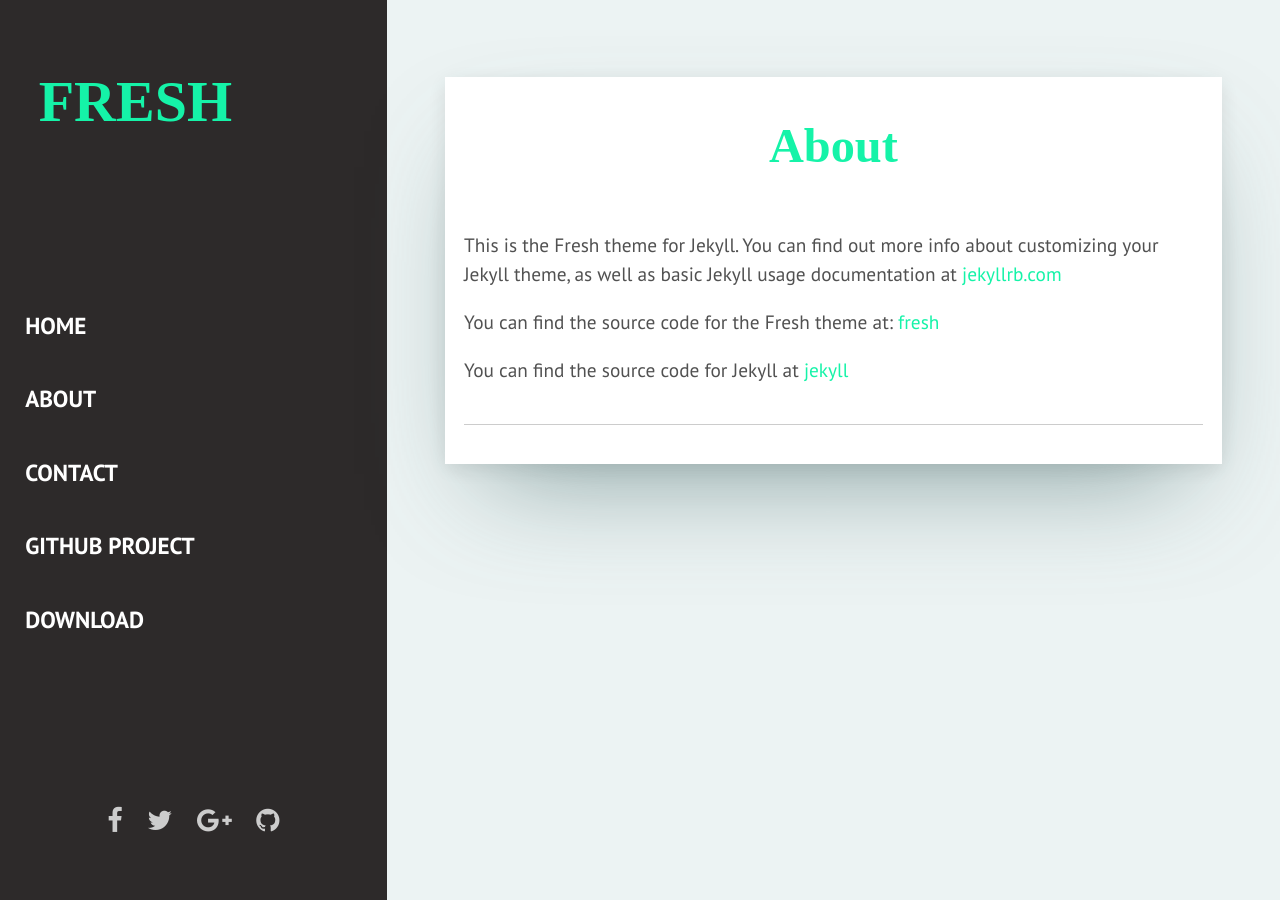
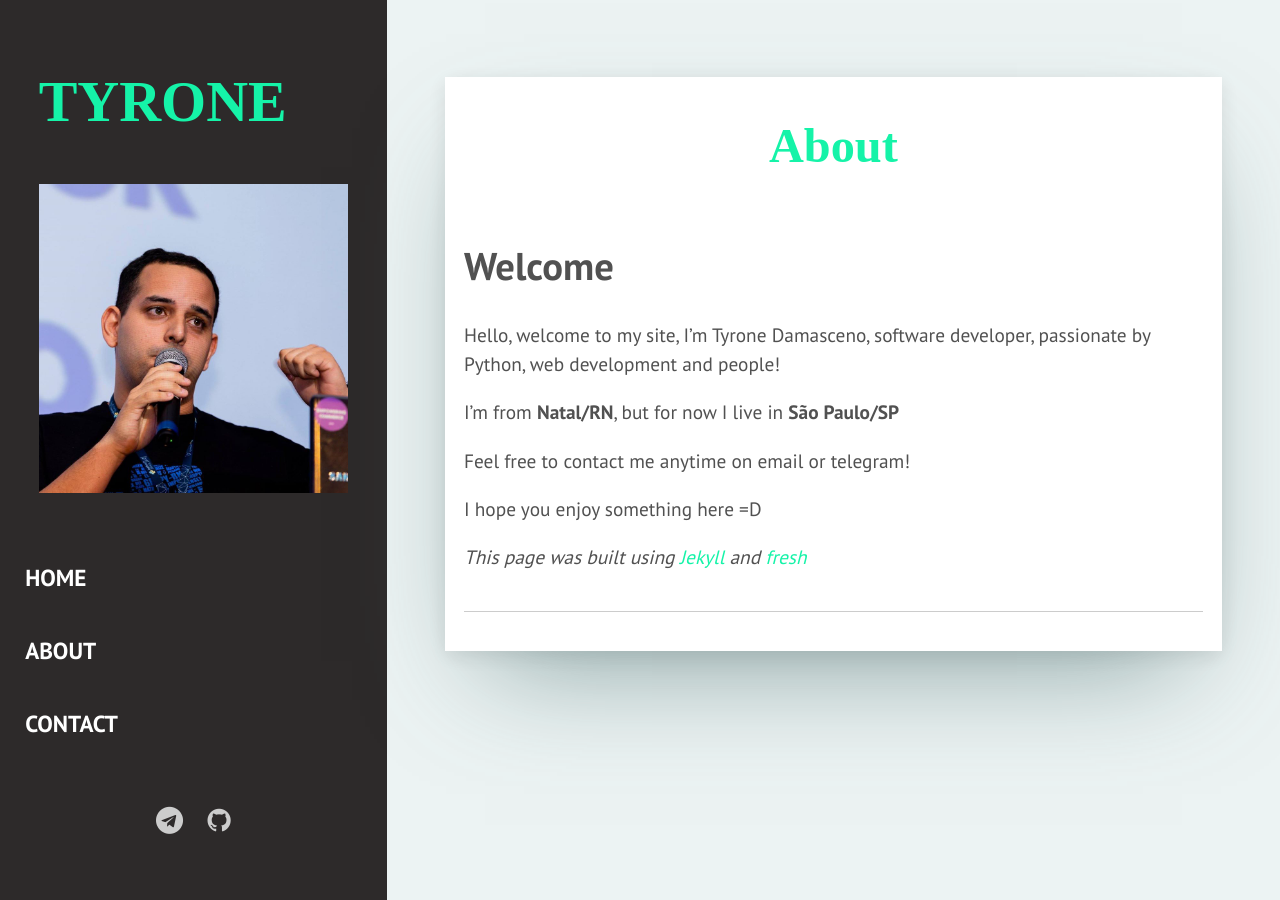
Before and after one commit to tyronedamasceno/tyronedamasceno.github.io, a Jekyll site: the page built from _pages/about.html, in a window 1280 px wide. Built offline with Jekyll 4.4.1, drawn with Linux system fonts in a browser that asks for light colours; some web fonts are replaced; comment, search, counter and statistics services are not loaded.

Commit message:
Some adjustments

```diff
--- a/_config.yml
+++ b/_config.yml
@@ -1,24 +1,22 @@
 # Profile information
-name: Fresh
+name: Tyrone
 title: Tyrone Damasceno - Personal site
 description: > # this means to ignore newlines until "baseurl:"
   Personal website from Tyrone Damasceno, Software Developer, Python enthusiast
   and beer lover.
 permalink: ':title/'
-baseurl: "/" # the subpath of your site, e.g. /blog
+baseurl: "" # the subpath of your site, e.g. /blog
 url: "http://tyrone.pro.br" # the base hostname & protocol for your site, e.g. http://example.com
 
 # Social
-facebook: #Add your Facebook
-twitter: #Add your Twitter
-google-plus: #Add your Google+
+telegram: tyronedamasceno
 github: tyronedamasceno
 
 # Contact form
 email: tyronedamasceno@gmail.com
 
 # Comments
-discus-identifier: tyronedamasceno
+discus-identifier: # tyronedamasceno
 
 # Paginate
 paginate: 5
--- a/_includes/sidebar.html
+++ b/_includes/sidebar.html
@@ -2,21 +2,21 @@
 
   <div class="sidebar-container">
     <div class="sidebar-logo">
-      <a href="{{site.baseurl}}/" class="logo">{% if site.name %}{{site.name}}{% else %}Fresh{% endif %}</a>
+      <a href="{{site.baseurl}}/" class="logo">{{site.name}}</a>
+    </div>
+
+    <div>
+      <img src="/assets/img/profile_picture.jpg"></img>
     </div>
 
     <menu class="sidebar-menu">
       <li class="menu-items"><a class="menu-links" href="{{site.baseurl}}/">Home</a></li>
       <li class="menu-items"><a class="menu-links" href="{{site.baseurl}}/about/">About</a></li>
       <li class="menu-items"><a class="menu-links" href="{{site.baseurl}}/contact/">Contact</a></li>
-      <li class="menu-items"><a class="menu-links" href="https://github.com/artemsheludko/fresh">Github project</a></li>
-      <li class="menu-items"><a class="menu-links" href="https://github.com/artemsheludko/fresh/archive/master.zip">Download</a></li>
     </menu>
 
     <div class="sidebar-social">
-      <li class="social-items"><a href="https://www.facebook.com/{{site.facebook}}" class="social-links"><i class="social-icons fa fa-facebook" aria-hidden="true"></i></a></li>
-      <li class="social-items"><a href="https://twitter.com/{{site.twitter}}" class="social-links"><i class="social-icons fa fa-twitter" aria-hidden="true"></i></a></li>
-      <li class="social-items"><a href="https://plus.google.com/{{site.google-plus}}" class="social-links"><i class="social-icons fa fa-google-plus" aria-hidden="true"></i></a></li>
+      <li class="social-items"><a href="https://t.me/{{site.telegram}}" class="social-links"><i class="social-icons fa fa-telegram" aria-hidden="true"></i></a></li>
       <li class="social-items"><a href="https://github.com/{{site.github}}" class="social-links"><i class="social-icons fa fa-github" aria-hidden="true"></i></a></li>
     </div>
 
--- a/_pages/about.html
+++ b/_pages/about.html
@@ -4,8 +4,14 @@
 permalink: /about/
 ---
 
-This is the Fresh theme for Jekyll. You can find out more info about customizing your Jekyll theme, as well as basic Jekyll usage documentation at <a href="https://jekyllrb.com/">jekyllrb.com</a>
+# Welcome
 
-You can find the source code for the Fresh theme at: <a href="https://github.com/artemsheludko/fresh">fresh</a>
+Hello, welcome to my site, I'm Tyrone Damasceno, software developer, passionate by Python, web development and people!
 
-You can find the source code for Jekyll at <a href="https://github.com/jekyll/jekyll">jekyll</a>
+I'm from **Natal/RN**, but for now I live in **São Paulo/SP**
+
+Feel free to contact me anytime on email or telegram!
+
+I hope you enjoy something here =D
+
+_This page was built using [Jekyll](https://github.com/jekyll/jekyll) and [fresh](https://github.com/artemsheludko/fresh)_
```
Also changed, not shown: assets/img/china_tiger_leaping_gorge.jpg (deleted), assets/img/house.jpg (deleted), assets/img/profile_picture.jpg (added), assets/img/wooden_house.jpg (deleted), assets/img/zagreb_city.jpg (deleted).
